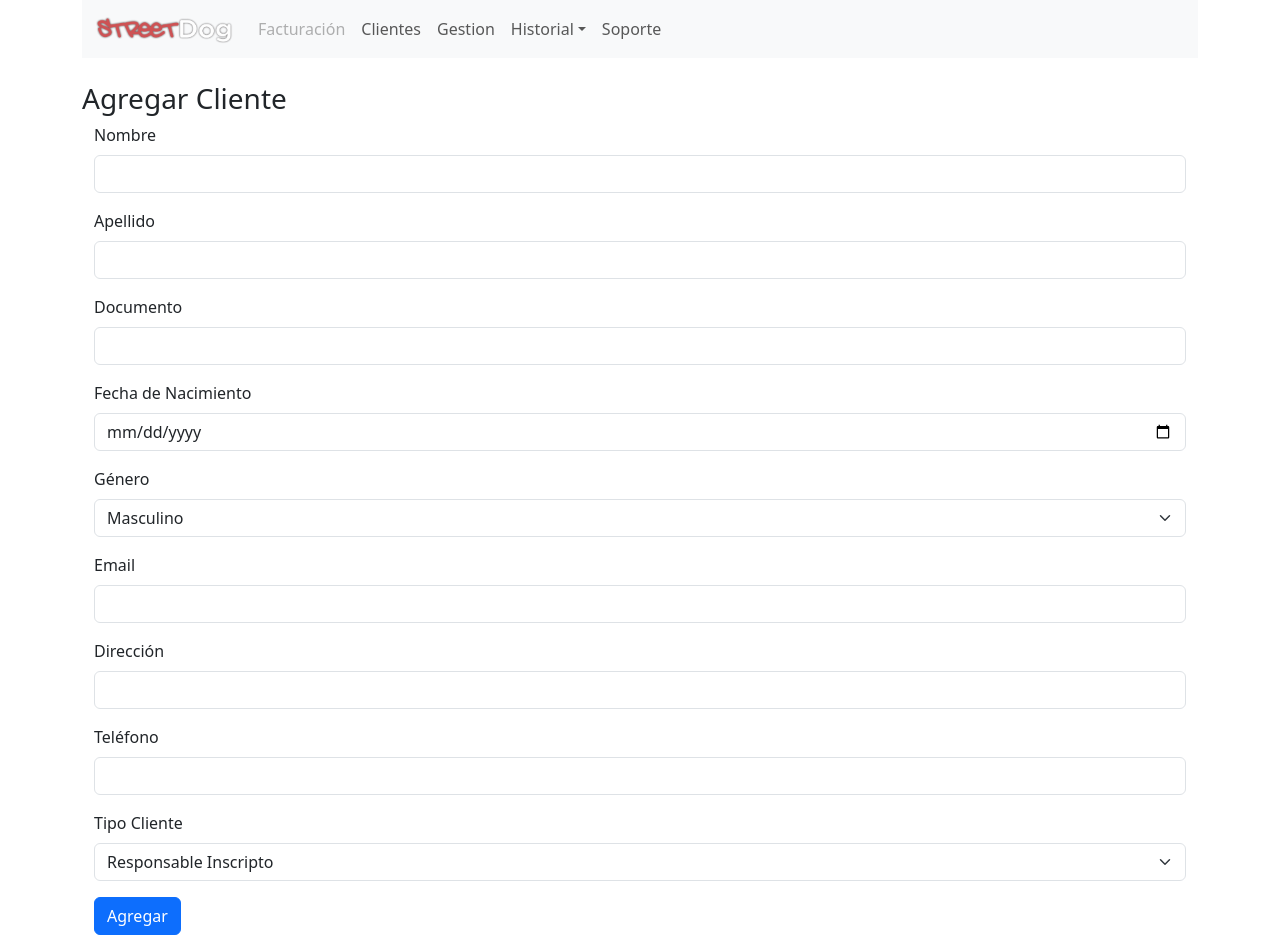
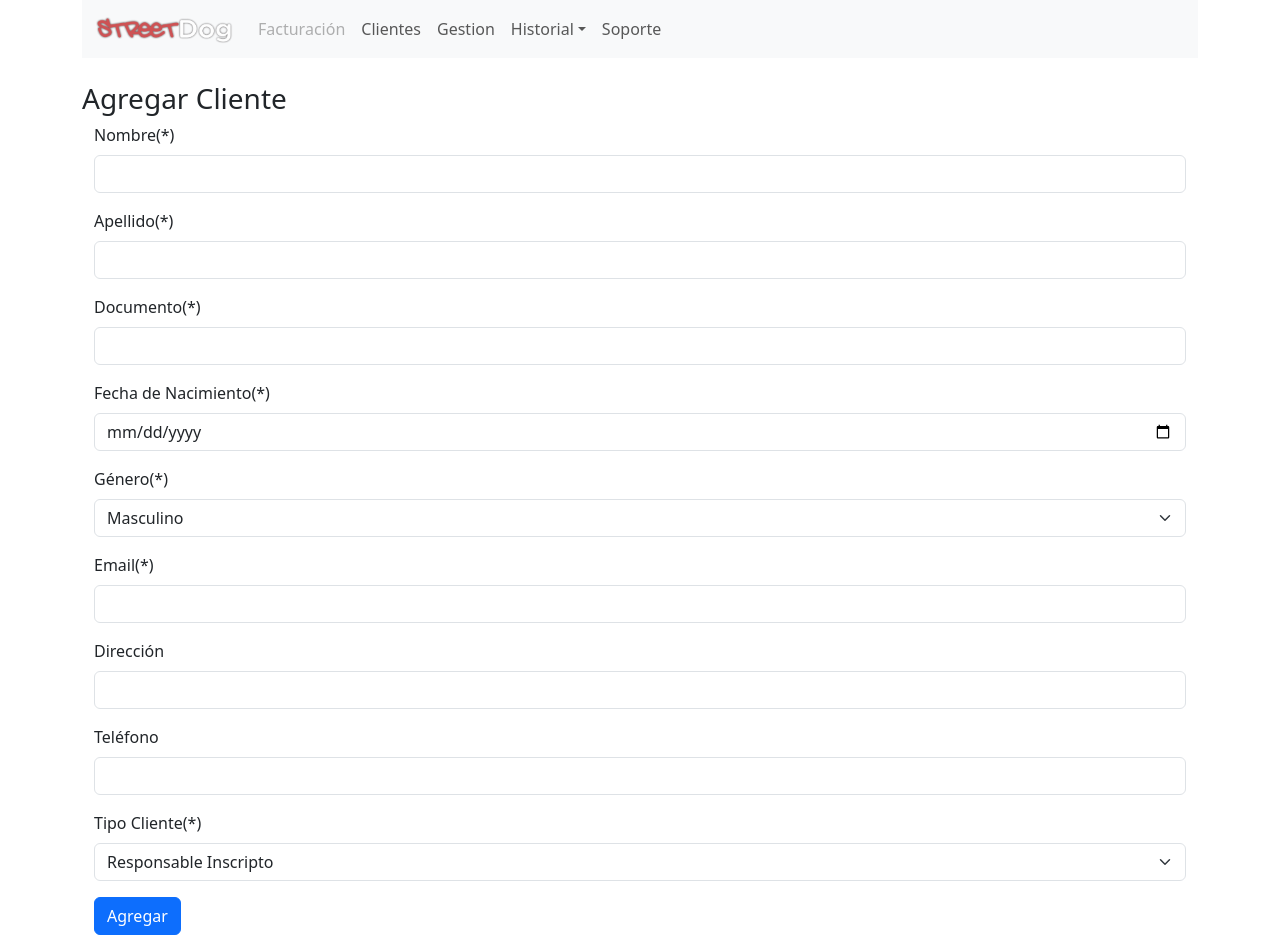
Before and after one commit to tomascorujodev/fidebill-backoffice-front, a React (Vite) app: page /cliente/agregar-cliente in a window 1280 px wide. Built offline with nearby package versions, Linux system fonts and the light colour scheme.

Commit message:
cambios en agregar cliente y nuevo regex

```diff
--- a/src/views/FormAgregarCliente.jsx
+++ b/src/views/FormAgregarCliente.jsx
@@ -2,17 +2,7 @@ import { useState } from "react";
 import { POST } from "../Services/Fetch";
 
 export default function FormAgregarCliente() {
-const [cliente, setCliente] = useState({
-    Nombre: "",
-    Apellido: "",
-    Documento: "",
-    FechaNacimiento: "",
-    Genero: "Masculino",
-    Email: "",
-    Direccion: "",
-    Telefono: "",
-    TipoCliente: "Responsable Inscripto"
-  });
+const [cliente, setCliente] = useState({});
 
   const handleChange = (e) => {
     const { name, value } = e.target;
@@ -20,7 +10,6 @@ const [cliente, setCliente] = useState({
       ...prevCliente,
       [name]: value
     }));
-    console.log(cliente);
   };
 
   async function handleSubmit(e){
@@ -46,23 +35,23 @@ const [cliente, setCliente] = useState({
       <div className="container">
       <form onSubmit={handleSubmit}>
         <div className="mb-3">
-          <label htmlFor="Nombre" className="form-label">Nombre</label>
+          <label htmlFor="Nombre" className="form-label">Nombre(*)</label>
           <input type="text" className="form-control" id="Nombre" name="Nombre" value={cliente.nombre} onChange={handleChange} required />
         </div>
         <div className="mb-3">
-          <label htmlFor="Apellido" className="form-label">Apellido</label>
+          <label htmlFor="Apellido" className="form-label">Apellido(*)</label>
           <input type="text" className="form-control" id="Apellido" name="Apellido" value={cliente.apellido} onChange={handleChange} required />
         </div>
         <div className="mb-3">
-          <label htmlFor="Documento" className="form-label">Documento</label>
+          <label htmlFor="Documento" className="form-label">Documento(*)</label>
           <input type="text" className="form-control" id="Documento" name="Documento" value={cliente.documento} onChange={handleChange} required />
         </div>
         <div className="mb-3">
-          <label htmlFor="FechaNacimiento" className="form-label">Fecha de Nacimiento</label>
+          <label htmlFor="FechaNacimiento" className="form-label">Fecha de Nacimiento(*)</label>
           <input type="date" className="form-control" id="FechaNacimiento" name="FechaNacimiento" value={cliente.fecha_nacimiento} onChange={handleChange} />
         </div>
         <div className="mb-3">
-          <label htmlFor="Genero" className="form-label">Género</label>
+          <label htmlFor="Genero" className="form-label">Género(*)</label>
           <select className="form-select" id="Genero" name="Genero" value={cliente.genero} onChange={handleChange}>
             <option value="Masculino">Masculino</option>
             <option value="Femenino">Femenino</option>
@@ -70,7 +59,7 @@ const [cliente, setCliente] = useState({
           </select>
         </div>
         <div className="mb-3">
-          <label htmlFor="Email" className="form-label">Email</label>
+          <label htmlFor="Email" className="form-label">Email(*)</label>
           <input type="email" className="form-control" id="Email" name="Email" value={cliente.email} onChange={handleChange} required />
         </div>
         <div className="mb-3">
@@ -82,7 +71,7 @@ const [cliente, setCliente] = useState({
           <input type="text" className="form-control" id="Telefono" name="Telefono" value={cliente.telefono} onChange={handleChange} />
         </div>
         <div className="mb-3">
-          <label htmlFor="TipoCliente" className="form-label">Tipo Cliente</label>
+          <label htmlFor="TipoCliente" className="form-label">Tipo Cliente(*)</label>
           <select className="form-select" id="TipoCliente" name="TipoCliente" value={cliente.tipoCliente} onChange={handleChange}>
             <option value="Responsable Inscripto">Responsable Inscripto</option>
             <option value="Consumidor Final">Consumidor Final</option>
```
Also changed, not shown: src/Utils/RegexValidations.js (added, +21 -0 lines).
